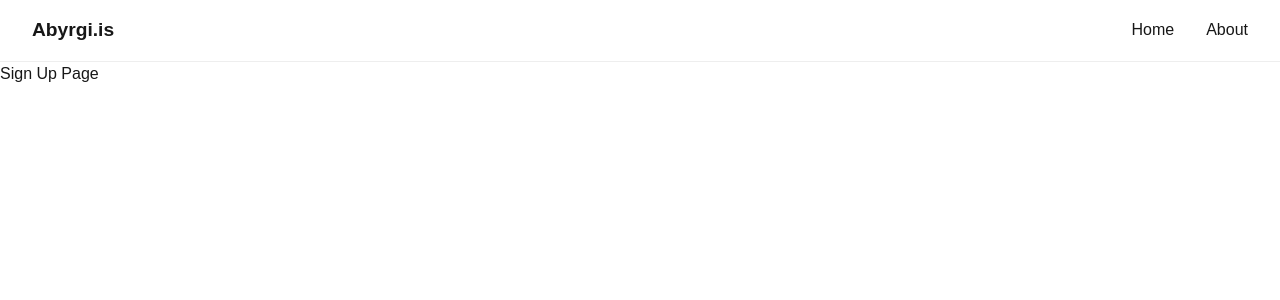
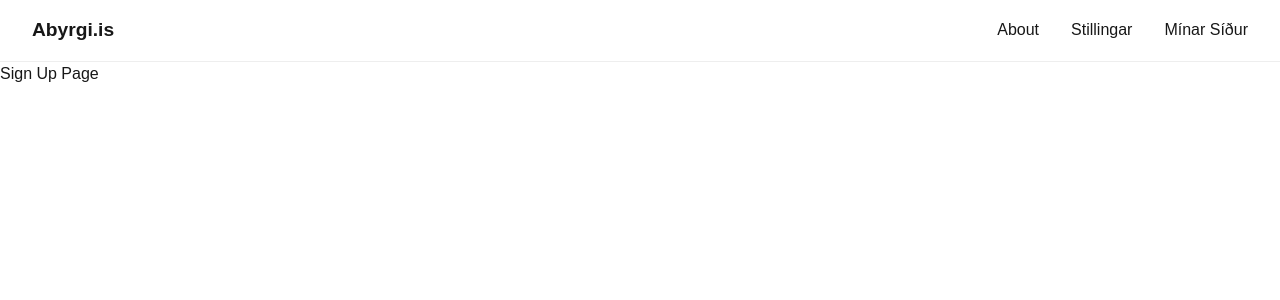
Before and after one commit to Abyrgi-is/Abyrgi.is, a Next.js app in the folder abyrgi.is/: page /sign_up in a window 1280 px wide. Shown: the top 300 px of the page. Built offline with nearby package versions, Linux system fonts and the light colour scheme.

Commit message:
Bætti við links við rétta folders

```diff
--- a/abyrgi.is/src/app/Header.tsx
+++ b/abyrgi.is/src/app/Header.tsx
@@ -17,11 +17,13 @@ export function Header() {
 
   return (
     <nav className="header-nav">
-      <span className="header-logo">Abyrgi.is</span>
+      <span className="header-logo"><Link href="/">Abyrgi.is</Link></span>
       {/* Stór skjár links */}
       <div className="header-links">
-        <Link href="/">Home</Link>
+        <Link href="/"></Link>
         <Link href="/about">About</Link>
+        <Link href="/stillingar">Stillingar</Link>
+        <Link href="/minarsidur">Mínar Síður</Link>
       </div>
       {/* "Hamborgari" fyrir minni skjá */}
       <button
@@ -33,16 +35,6 @@ export function Header() {
       </button>
       {/* Dropdown fyrir mobile */}
       <div className="header-dropdown" style={{ display: menuOpen ? "block" : "none" }}>
-        <Link href="/"
-          style={{
-            display: "block",
-            padding: "0.75rem 1rem",
-            textDecoration: "none",
-            color: "#0070f3",
-          }}
-        onClick={() => setMenuOpen(false)}>
-          Home
-        </Link>
         <Link href="/about"
           style={{
             display: "block",
@@ -52,6 +44,26 @@ export function Header() {
           }}
         onClick={() => setMenuOpen(false)}>
           About
+        </Link>
+        <Link href="/stillingar"
+          style={{
+            display: "block",
+            padding: "0.75rem 1rem",
+            textDecoration: "none",
+            color: "#0070f3",
+          }}
+        onClick={() => setMenuOpen(false)}>
+          Stillingar
+        </Link>
+        <Link href="/minarsidur"
+          style={{
+            display: "block",
+            padding: "0.75rem 1rem",
+            textDecoration: "none",
+            color: "#0070f3",
+          }}
+        onClick={() => setMenuOpen(false)}>
+          Mínar Síður
         </Link>
       </div>
       <style jsx>{`
```
